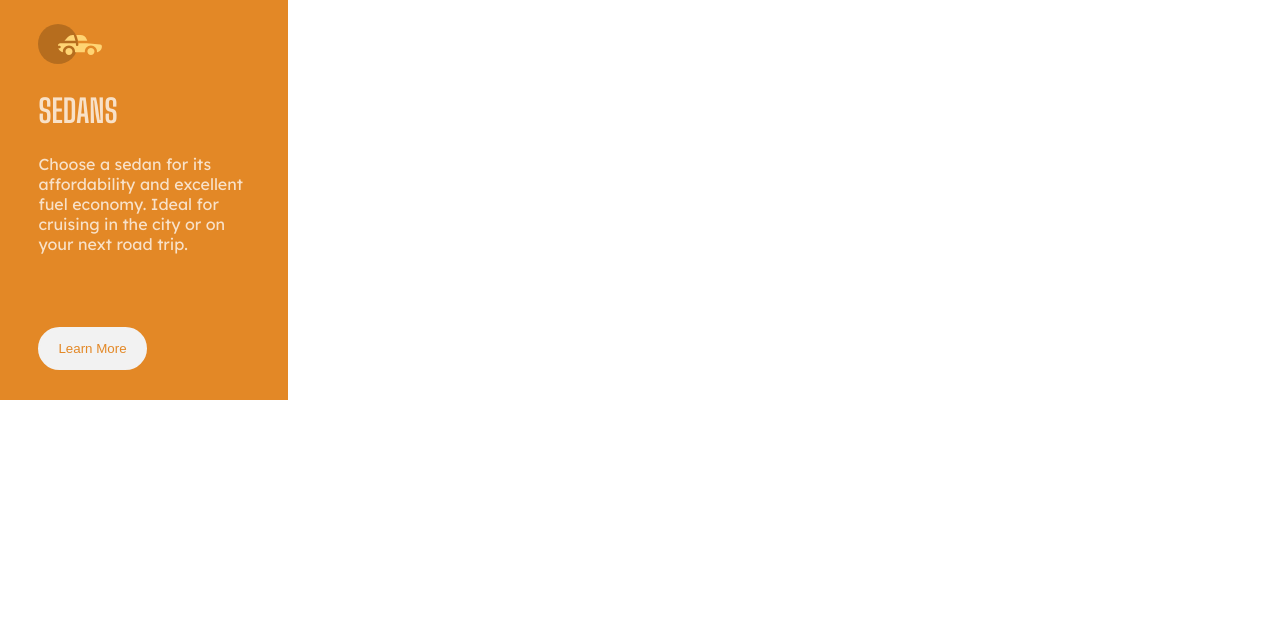
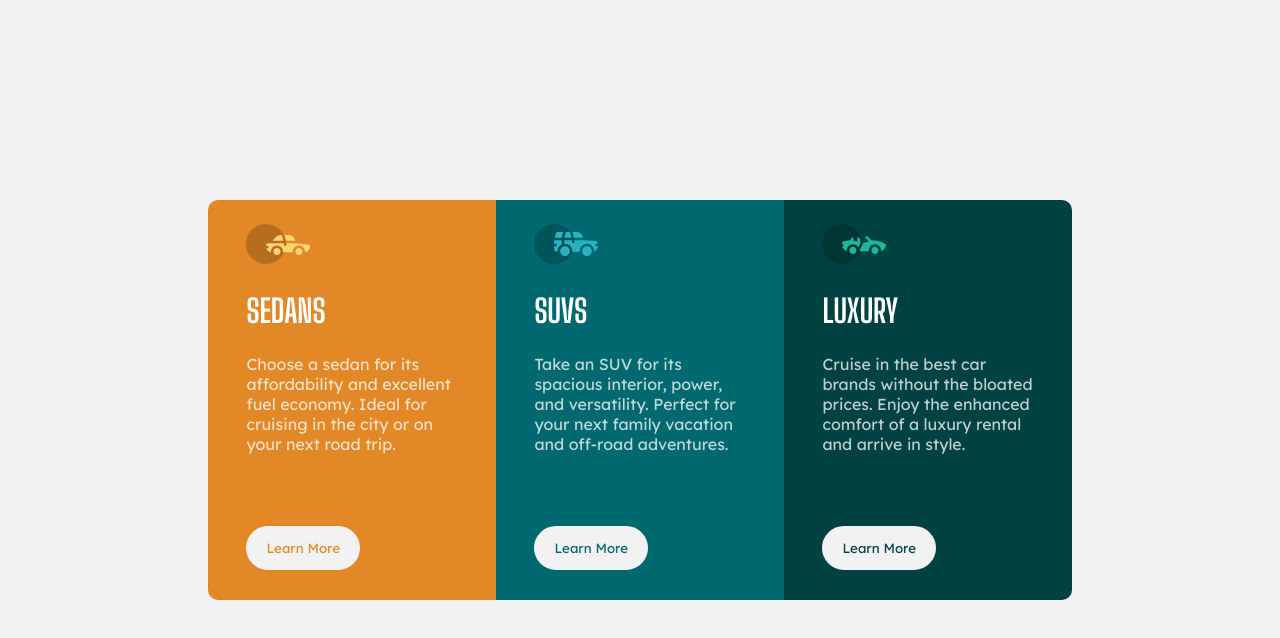
Before and after one commit to Wahomethegeek/3-column-preview-card-component-main, a plain HTML site: page 3-column-preview-card-component-main/index.html in a window 1280 px wide. Drawn offline with Linux system fonts and the light colour scheme.

Commit message:
complete

```diff
--- a/3-column-preview-card-component-main/index.html
+++ b/3-column-preview-card-component-main/index.html
@@ -30,6 +30,30 @@
           </button>
       </div>
     </div>
+    <div class="card">
+      <div class="svg"><img src="./images/icon-suvs.svg" alt="SUVs"></div>
+      <div class="content">
+        <h1>SUVS</h1>
+        <p>Take an SUV for its spacious interior, power, and versatility. Perfect for your next family vacation
+          and off-road adventures.</p>
+
+          <button>
+            Learn More
+          </button>
+      </div>
+    </div>
+    <div class="card">
+      <div class="svg"><img src="./images/icon-luxury.svg" alt="luxury"></div>
+      <div class="content">
+        <h1>LUXURY</h1>
+        <p>Cruise in the best car brands without the bloated prices. Enjoy the enhanced comfort of a luxury
+          rental and arrive in style.</p>
+
+          <button>
+            Learn More
+          </button>
+      </div>
+    </div>
   </div>
 </div>
 
@@ -43,17 +67,3 @@
   </div> -->
 </body>
 </html>
-
-
-
-<!-- Sedans
-Choose a sedan for its affordability and excellent fuel economy. Ideal for cruising in the city
-or on your next road trip.
-
-SUVs
-Take an SUV for its spacious interior, power, and versatility. Perfect for your next family vacation
-and off-road adventures.
-
-Luxury
-Cruise in the best car brands without the bloated prices. Enjoy the enhanced comfort of a luxury
-rental and arrive in style. -->
--- a/3-column-preview-card-component-main/styles.css
+++ b/3-column-preview-card-component-main/styles.css
@@ -21,19 +21,27 @@
     padding: 0;
     box-sizing: border-box;
 }
+.items{
+    background-color: var(--light-gray);
+    min-height: 100vh;
+    display: flex;
+    flex-direction: row;
+    align-items: center;
+    justify-content: center;
+}
 .card{
-    background-color: var(--bg-color-sedans);
     min-height: 25rem;
     max-width: 18rem;
     padding: 2.4rem;
     padding-top: 1.5rem;
     position: relative;
+
 }
 .card .svg{
     margin-bottom: 1.5rem;
 }
 .card h1{
-    color: var(--text-color);
+    color: #fff;
     font-family: var(--ff-heading);
 }
 .card p{
@@ -48,10 +56,52 @@
     border: 2px solid hsl(0, 0%, 95%);
     text-align: center;
     padding: 12px 18px;
-    color: var(--bg-color-sedans);
     border-radius: 30px;
     bottom: 0;
     margin-bottom: 30px;
+    font-family: var(--ff);
+    cursor: pointer;
+}
+ .card button:hover{
+    background-color: transparent;
+    color: var(--light-gray) !important; /*had to use the impotant rule for specificity issue*/
+}
+.card:first-child{
+    background-color: var(--bg-color-sedans);
+    border-radius: 10px 0 0 10px ;
+
+}
+.card:nth-child(2){
+    background-color: var(--bg-color-suvs);
+}
+.card:nth-child(3){
+    background-color: var(--bg-color-luxury);
+    border-radius: 0 10px 10px 0 ;
+}
+.card:first-child button{
+    color: var(--bg-color-sedans);
+}
+.card:nth-child(2) button{
+    color: var(--bg-color-suvs);
+}
+.card:nth-child(3) button{
+    color: var(--bg-color-luxury);
+}
+
+@media (max-width:768px) {
+    .items{
+        flex-direction: column;
+        padding: 5rem 0;
+    }
+    .card:first-child{
+        border-radius: 10px 10px 0 0px ;
+
+    }
+    .card:nth-child(3){
+        border-radius: 0 0 10px 10px ;
+    }
+
+
 }
 
 
```
